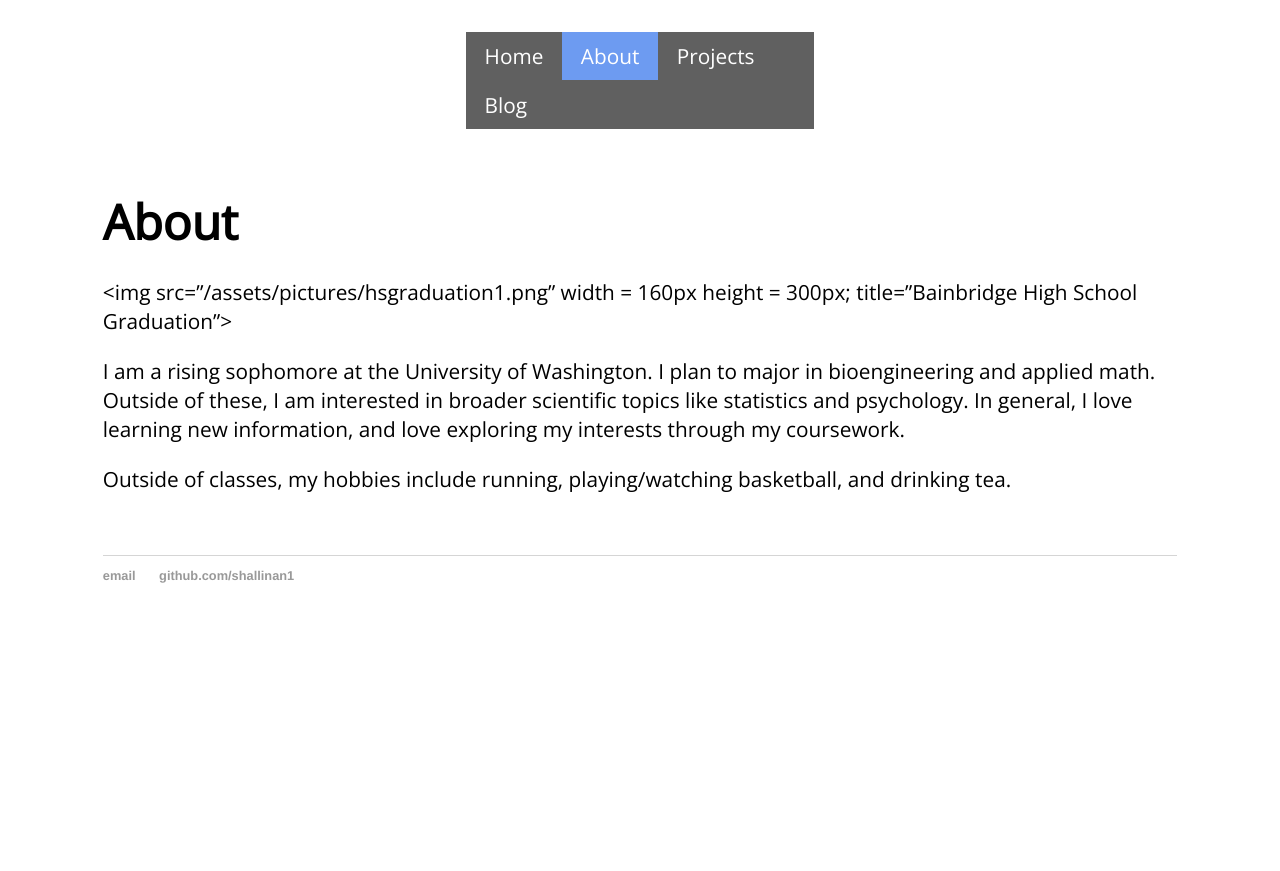
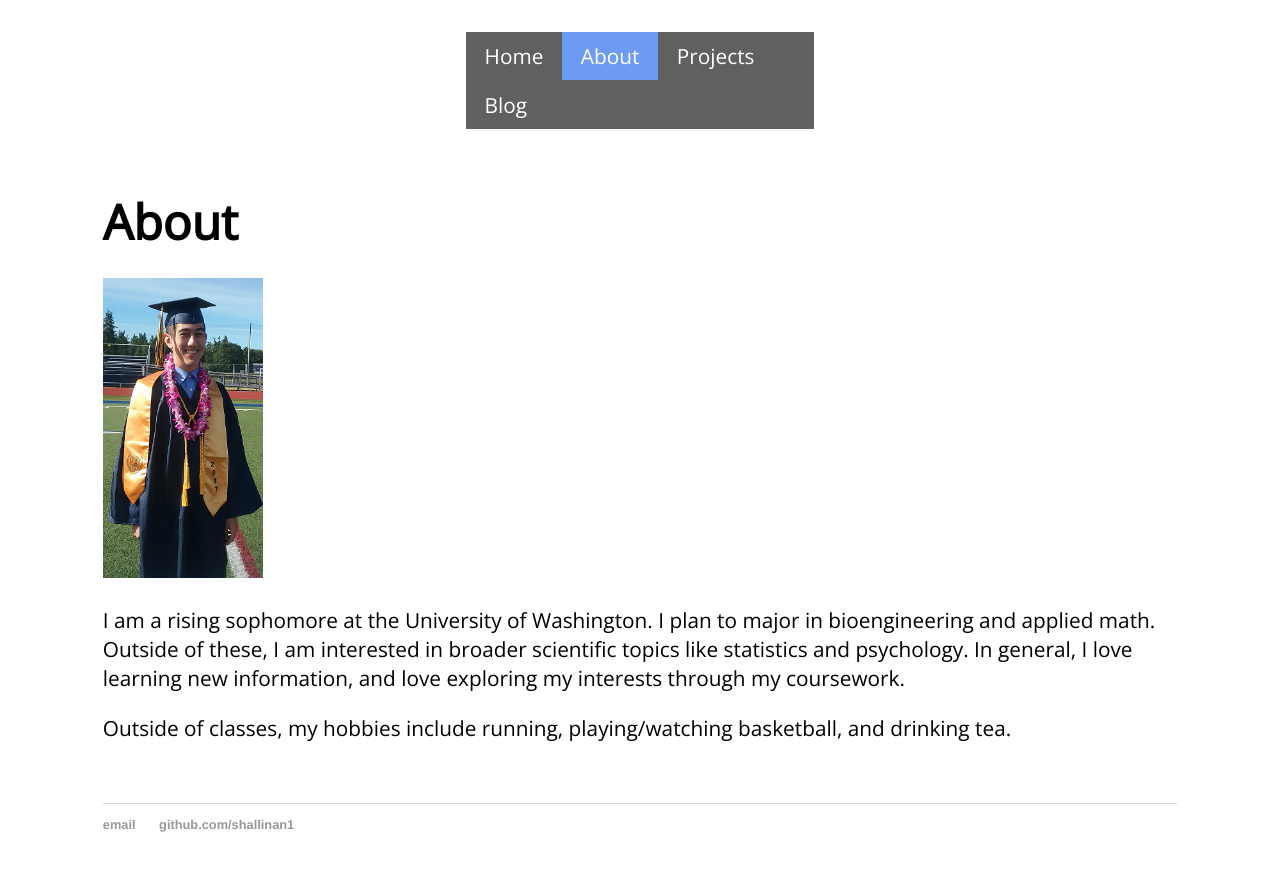
Before and after one commit to shallinan1/shallinan1.github.io, a Jekyll site: the page built from about/index.md, in a window 1280 px wide. Shown: the top 871 px of the page. Built offline with Jekyll 4.4.1, drawn with Linux system fonts in a browser that asks for light colours.

Commit message:
Update index.md

```diff
--- a/about/index.md
+++ b/about/index.md
@@ -6,7 +6,7 @@ title: About Me
 
 # About
 
-<img src="/assets/pictures/hsgraduation1.png" width = 160px height = 300px; title="Bainbridge High School Graduation">
+<img src="/assets/pictures/hsgraduation1.png" width = "160" height = "300" title="Bainbridge High School Graduation" alt = "Image">
 <!--- <img src="/assets/pictures/running1.png" style="width:200px;height:300px;" title="Track Race (1600m Dash)">
 <img src="/assets/pictures/happy1.png" style="width:200px;height:300px;" title="Pacific Science Center"> -->
 
```
